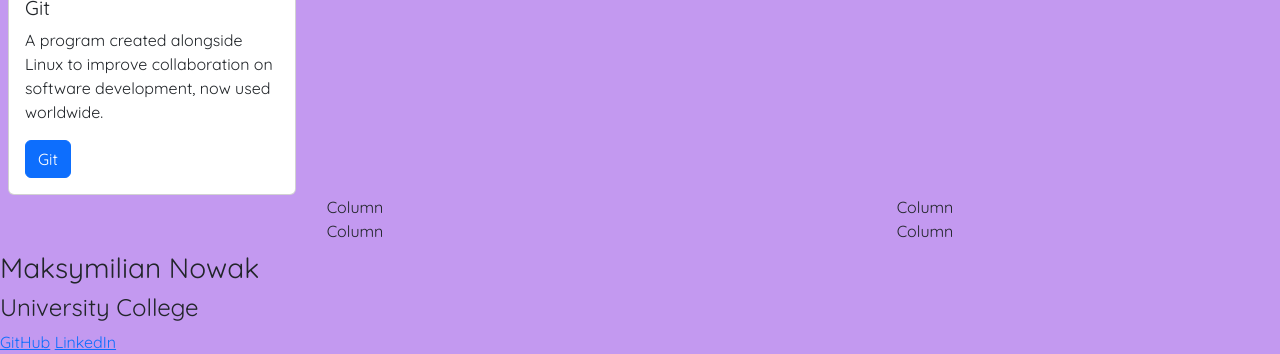
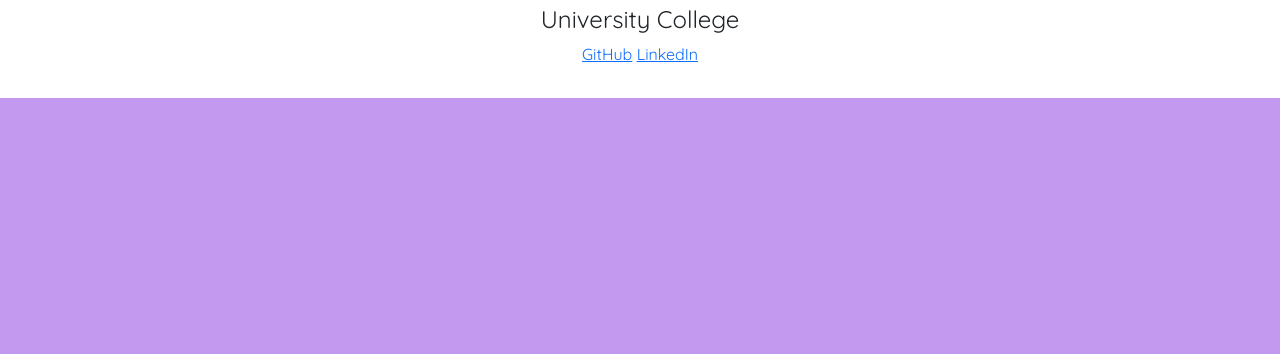
Before and after one commit to f2reninj5/progblack-website, a plain HTML site: page open-source/open-source.html in a window 1280 px wide. Shown: the part 1099-1453 px from the top of the page. After the commit the page ends 1197 px from the top, so only its background shows below. Drawn offline with nearby package versions, Linux system fonts and the light colour scheme.

Commit message:
Styled footers and home page, finalised open source page, added favicon

```diff
--- a/global.css
+++ b/global.css
@@ -14,9 +14,20 @@ main {
 
 
 body {
-    background : rgb(195, 153, 240);
+    background: rgb(195, 153, 240);
 }
 
 nav {
-    background : rgb(195, 153, 240);
+    background: rgb(195, 153, 240);
 }
+
+footer {
+    background-color: white;
+    padding: 2rem;
+    text-align: center;
+}
+
+.card {
+    display: inline-block;
+    margin: 2rem;
+}
--- a/home/home.css
+++ b/home/home.css
@@ -0,0 +1,3 @@
+#introduction {
+    margin: 4rem;
+}
--- a/open-source/open-source.html
+++ b/open-source/open-source.html
@@ -4,6 +4,7 @@
   <meta charset="UTF-8">
   <meta name="viewport" content="width=device-width, initial-scale=1.0">
   <title>Open Source</title>
+  <link rel="shortcut icon" href="/assets/images/durham-university.png" type="image/x-icon">
   <link href="https://cdn.jsdelivr.net/npm/bootstrap@5.3.2/dist/css/bootstrap.min.css" rel="stylesheet" integrity="sha384-T3c6CoIi6uLrA9TneNEoa7RxnatzjcDSCmG1MXxSR1GAsXEV/Dwwykc2MPK8M2HN" crossorigin="anonymous">
   <link rel="stylesheet" href="/global.css">
   <script src="https://ajax.googleapis.com/ajax/libs/jquery/3.7.1/jquery.min.js"></script>
@@ -79,25 +80,6 @@
         <a href="https://git-scm.com/" class="btn btn-primary">Git</a>
       </div>
     </div>
-
-    <div class="container text-center">
-      <div class="row">
-        <div class="col">
-          Column
-        </div>
-        <div class="col">
-          Column
-        </div>
-      </div>
-      <div class="row">
-        <div class="col">
-          Column
-        </div>
-        <div class="col">
-          Column
-        </div>
-      </div>
-    </div>
   </main>
   <footer>
     <h3>Maksymilian Nowak</h3>
```
Also changed, not shown: ai/ai.html (+1 -0 lines), health-care/health-care.html (+1 -0 lines), home/home.html (+4 -2 lines).
